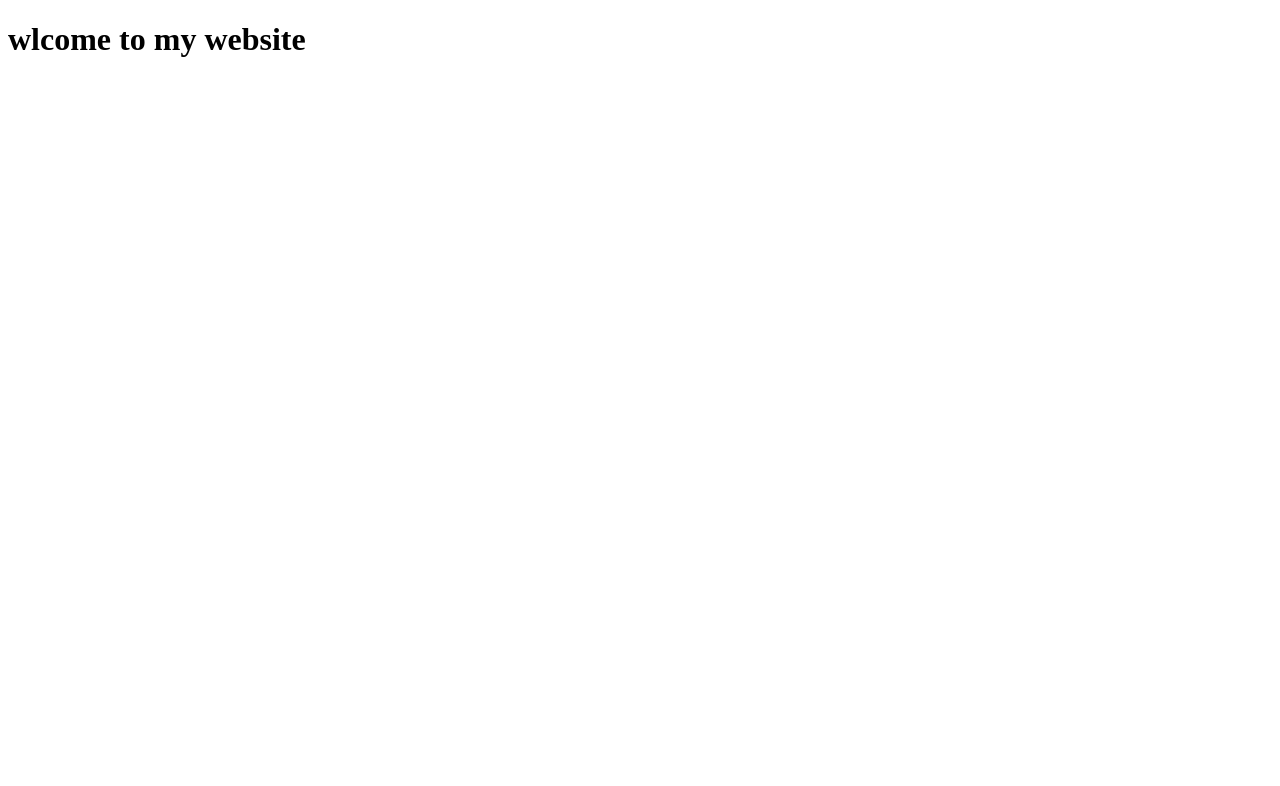
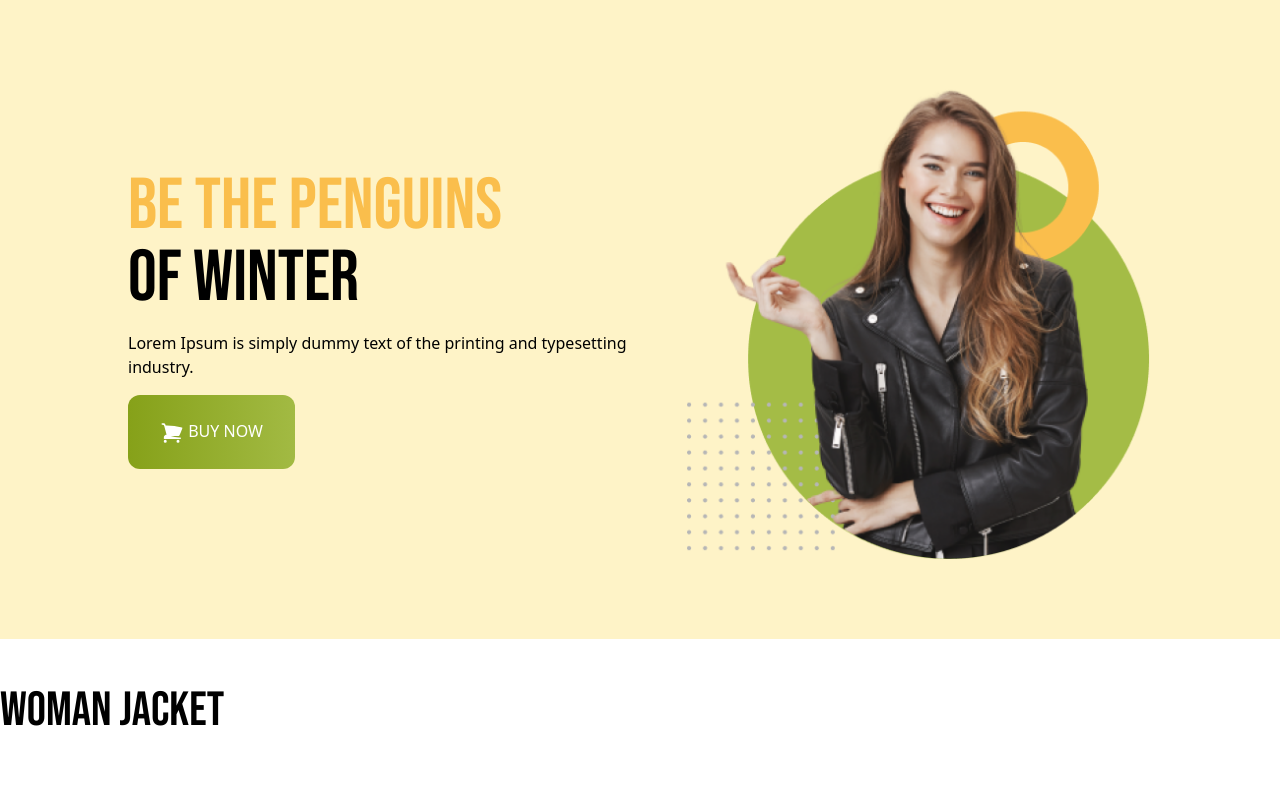
Before and after one commit to kauserhossain95/penguine-fashion, a plain HTML site: page index.html in a window 1280 px wide. Drawn offline with nearby package versions, Linux system fonts and the light colour scheme.

Commit message:
hero section is done

```diff
--- a/index.html
+++ b/index.html
@@ -3,11 +3,52 @@
 <head>
     <meta charset="UTF-8">
     <meta name="viewport" content="width=device-width, initial-scale=1.0">
+    <script src="https://cdn.tailwindcss.com"></script>
+    <link href="https://fonts.googleapis.com/css2?family=Bebas+Neue&display=swap" rel="stylesheet">
     <title>Penguon fashion</title>
+    <style>
+    .font-bebas{
+        font-family: 'Bebas Neue', sans-serif;
+
+
+    }
+
+
+    </style>
 </head>
 <body>
 
-    <h1>wlcome to my website</h1>
+    <!-- banner section -->
+    <header class="bg-amber-100 py-20 ">
+        <div class="md:px-32 px-4 flex flex-col md:flex-row justify-between items-center">
+            <div class="py-20 space-y-4 ">
+                <h1 class="text-7xl  font-bebas  uppercase"><span class="text-[#FABE4C]">Be the Penguins</span> <br> of Winter </h1>
+                <p>Lorem Ipsum is simply dummy text of the printing and typesetting industry.</p>
+                <button class="px-8 py-6 bg-gradient-to-r from-[#86a119] to-[#a2ba43] rounded-xl uppercase text-white font-medium">
+                    <svg xmlns="http://www.w3.org/2000/svg" fill="white" viewBox="0 0 24 24" stroke-width="1.5" stroke="currentColor" class="w-6 h-6 inline">
+                        <path stroke-linecap="round" stroke-linejoin="round" d="M2.25 3h1.386c.51 0 .955.343 1.087.835l.383 1.437M7.5 14.25a3 3 0 00-3 3h15.75m-12.75-3h11.218c1.121-2.3 2.1-4.684 2.924-7.138a60.114 60.114 0 00-16.536-1.84M7.5 14.25L5.106 5.272M6 20.25a.75.75 0 11-1.5 0 .75.75 0 011.5 0zm12.75 0a.75.75 0 11-1.5 0 .75.75 0 011.5 0z" />
+                      </svg>
+
+                    buy now</button>
+            </div>
+
+            <div>
+                <img src="./images/model.png" alt="">
+            </div>
+        </div>
+    </header>
+
+    <main class="max-w-7xl mx-auto">
+        <section>
+            <h3 class="py-12 font-bebas text-5xl">WoMan Jacket</h3>
+        </section>
+    </main>
+
+
+
+
+
+
 
 </body>
 </html>
--- /dev/null
+++ b/tailwind.config.js
@@ -0,0 +1,8 @@
+/** @type {import('tailwindcss').Config} */
+module.exports = {
+    content: ["./src/**/*.{html,js}"],
+    theme: {
+      extend: {},
+    },
+    plugins: [],
+  }
```
